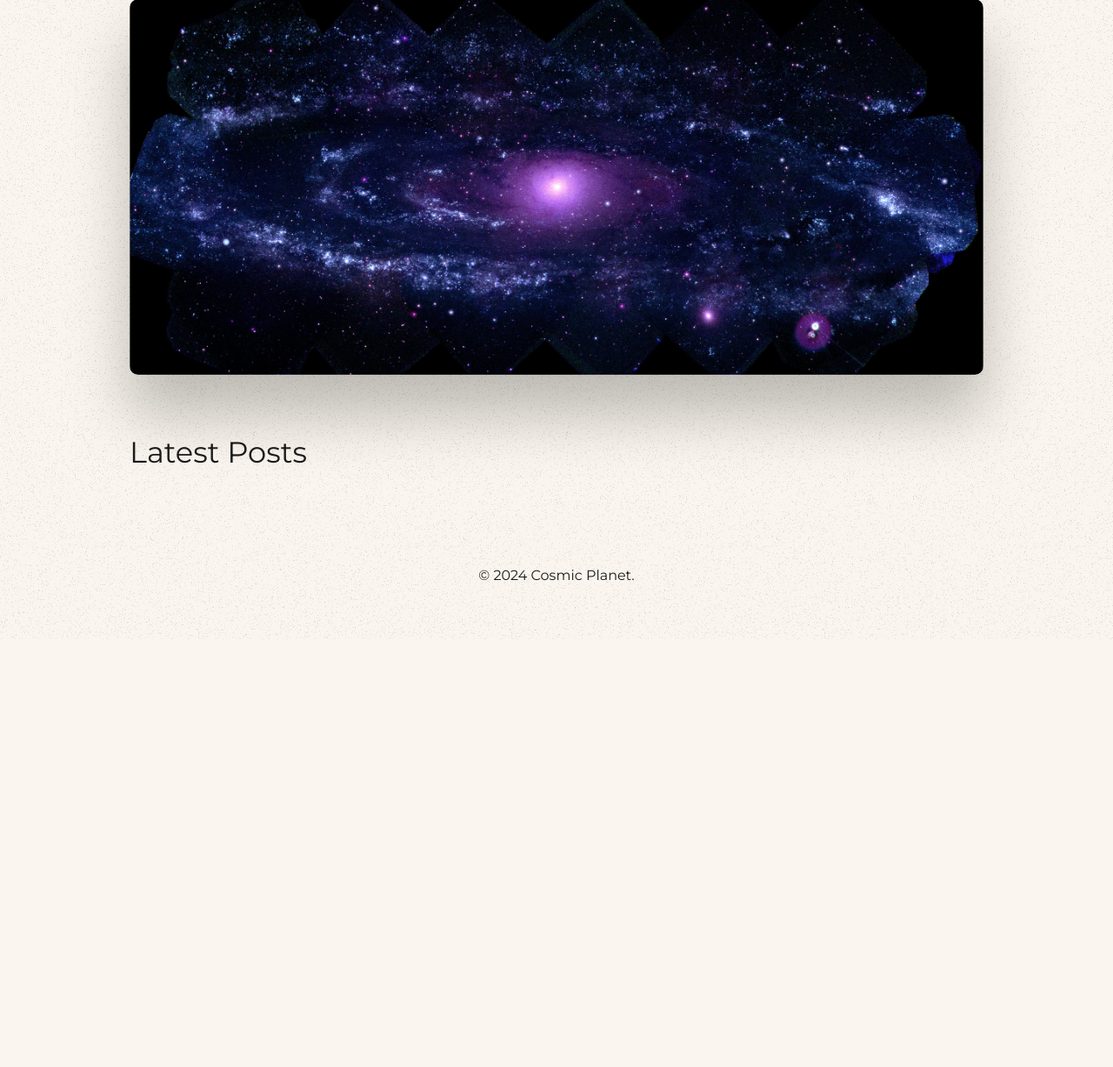
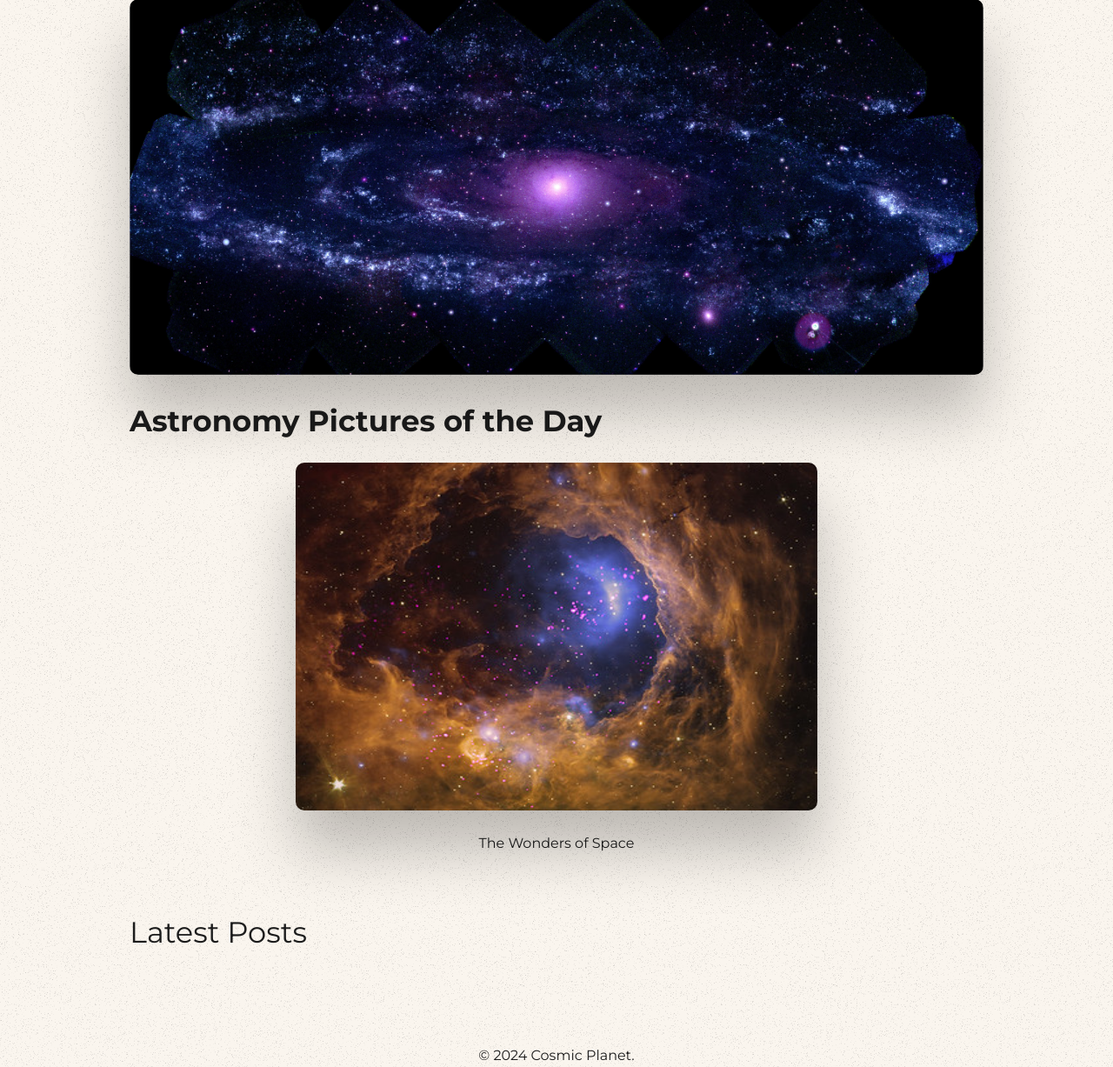
Before and after one commit to JuggernautTej/ALXPortfolioProject-Cosmic-Planet, a Node server app: page / in a window 1280 px wide. Shown: the part 291-1518 px from the top of the page at 87% size. Before the commit the page ends 1026 px from the top, so only its background shows below. Run offline with Node 20, Linux system fonts and the light colour scheme; data that the repository does not hold is empty; some libraries are stand-ins or nearby versions.

Commit message:
added space imagery slideshow using NASA API.

```diff
--- a/app.js
+++ b/app.js
@@ -1,3 +1,4 @@
+import axios from 'axios';
 import cookieParser from 'cookie-parser';
 import dotenv from 'dotenv';
 import express from 'express';
--- a/common/css/style.css
+++ b/common/css/style.css
@@ -129,6 +129,36 @@ img {
     overflow: hidden;
     border-radius: var(--border-radius);
   }
+
+/* NASA Images slideshow */
+.slideshow-container {
+  position: relative;
+  max-width: 600px;
+  margin: auto;
+}
+
+.slide {
+  display: none;
+}
+
+.slide img {
+  max-height: 400px;
+  filter: drop-shadow(0px 44px 34px rgba(0,0,0,0.25));
+  overflow: hidden;
+  border-radius: var(--border-radius);
+}
+
+.action {
+  display: block;
+}
+
+.caption {
+  text-align: center;
+  font-size: 1rem;
+  padding: 8px;
+  /* background-color: rgba(0, 0, 0, 0.5);
+  color: white; */
+}
 
 /* Main Header */
 .header {
--- a/common/js/universal.js
+++ b/common/js/universal.js
@@ -17,4 +17,26 @@ document.addEventListener('DOMContentLoaded', function(){
         forSearchBar.classList.remove('open');
         this.setAttribute('aria-expanded', 'true');
     });
+
+// Slideshow logic
+let slideIndex = 0;
+const slides = document.querySelectorAll('.slide');
+
+function showSlides() {
+    for (let x = 0; x < slides.length; x++) {
+        slides[x].style.display = 'none';
+    }
+    slideIndex++;
+    if (slideIndex > slides.length) {
+        slideIndex = 1;
+    }
+
+    slides[slideIndex - 1].style.display = 'block';
+
+    setTimeout(showSlides, 5000);
+}
+
+if (slides.length > 0) {
+    showSlides();
+}
 });
--- a/server/routes/main.js
+++ b/server/routes/main.js
@@ -1,8 +1,21 @@
 import { Router } from 'express';
+import axios from 'axios';
 import Post from '../tables/Post.js';
 
 
 const router = Router();
+
+// NASA API Fetch Function
+async function getNASAImages() {
+    const nasaApiUrl = `https://api.nasa.gov/planetary/apod?api_key=${process.env.NASA_API_KEY}&count=10`;
+    try {
+        const response = await axios.get(nasaApiUrl);
+        return response.data;
+    } catch (error) {
+        console.error('Error fetching NASA images:', error);
+        return [];
+    }
+}
 
 // Routes
 // GET method for home route
@@ -24,12 +37,25 @@ router.get('', async (req, res) => {
         const nextPage = parseInt(page) + 1;
         const hasNextPage = nextPage <= Math.ceil(count / perPage);
 
+        const nasaImages= await getNASAImages();
+
+        const fallbackImgs = [
+            '/imgs/fallback1 (1).jpg',
+            '/imgs/fallback1 (2).jpg',
+            '/imgs/fallback1 (3).jpg',
+            '/imgs/fallback1 (4).jpg',
+            '/imgs/fallback1 (5).jpg',
+            '/imgs/fallback1 (6).jpg'
+        ]
+
         res.render('index', {
             siteDesc,
             data,
             current: page,
             nextPage:  hasNextPage ? nextPage : null,
-            currentRoute:'/'
+            currentRoute:'/',
+            nasaImages,
+            images: fallbackImgs
         });
     } catch (error) {
         console.log(error)
--- a/views/index.ejs
+++ b/views/index.ejs
@@ -4,6 +4,30 @@
 </div>
 
 <img src="/imgs/m31-layered-uv-and-optical.webp" alt="Andromeda galaxy" class="galaxy-image" width="981" height="528">
+
+<!-- Slideshow -->
+<section class="nasa-slideshow">
+    <h2>Astronomy Pictures of the Day</h2>
+    <div class="slideshow-container">
+        <% if (nasaImages && nasaImages.length > 0) { %>
+            <% nasaImages.forEach((image, index) => { %>
+                <div class="slide">
+                   <img src="<%= image.url %>" alt="<%= image.title %>" width="600" height="400">
+                   <p class="caption"><%= image.title %></p>
+                </div>
+               <% }) %>
+        <% } else { %>
+            <% images.forEach(image => { %>
+             <div class="slide">
+                <img src="<%= image %>" alt="The Wonder of Space">
+                <p class="caption">The Wonders of Space</p>
+             </div>
+            <% }) %>
+        <% } %>
+    </div>
+</section>
+
+<!-- Blog Posts List -->
 <section class="articles">
     <h2 class="articles__heading">Latest Posts</h2>
     <ul class="articles-ul">
```
Also changed, not shown: testNASA.js (added, +29 -0 lines), common/imgs/fallback1 (1).jpg (added), common/imgs/fallback1 (2).jpg (added), common/imgs/fallback1 (3).jpg (added), common/imgs/fallback1 (4).jpg (added), common/imgs/fallback1 (5).jpg (added), common/imgs/fallback1 (6).jpg (added).
